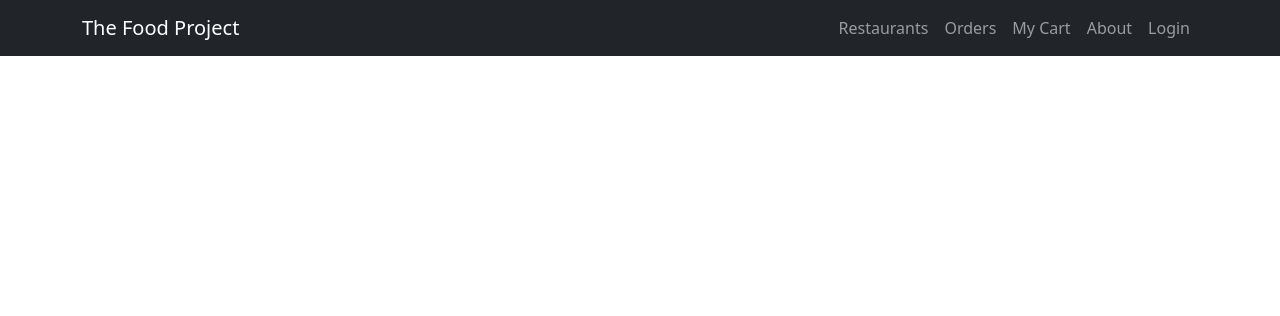
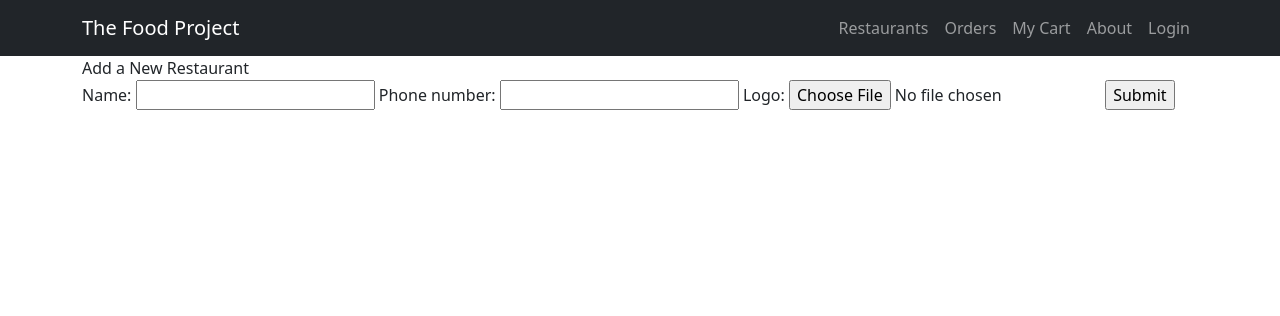
Before and after one commit to AbdallhOmarr/The-Food-Project, a Django app: page /restaurants/ in a window 1280 px wide. Shown: the top 316 px of the page. Run offline with Django 4.2, Linux system fonts and the light colour scheme; tables that the repository leaves empty hold one stand-in row (values such as "Sample post"); parts of the project's set-up code (start-up, migrations or seed data) failed here and were passed over; some web fonts are replaced.

Commit message:
Finished restaurant page and now going to menu

```diff
--- a/api/urls.py
+++ b/api/urls.py
@@ -3,6 +3,7 @@ from . import views
 
 urlpatterns = [
     path('', views.get_orders_data),
+    path('addOrder', views.create_new_order, name="orderPOST"),
     path('getOrders', views.get_orders_data, name="ordersData"),
     path('getRestaurants', views.get_restaurants_data, name="restaurantsData"),
     path('addVotes', views.add_votes, name="votePOST"),
--- a/api/views.py
+++ b/api/views.py
@@ -24,7 +24,7 @@ def get_restaurants_data(request):
 
 
 @api_view(['POST'])
-def addData(request):
+def create_new_order(request):
     print("POST method")
     seralizer = OrderSerializer(data=request.data)
     if seralizer.is_valid():
@@ -68,3 +68,7 @@ def update_restaurant_vote(request):
         return Response(serializer.errors, status=status.HTTP_400_BAD_REQUEST)
     else:
         return Response(status=status.HTTP_400_BAD_REQUEST, data={"error": "vote already exists"})
+
+
+
+## send and recieve any type of data
--- a/polls/static/style.css
+++ b/polls/static/style.css
@@ -24,3 +24,7 @@
     height: 300px;
 
 }
+
+.hideBtn{
+    visibility: hidden;
+}
--- a/polls/templates/restaurants.html
+++ b/polls/templates/restaurants.html
@@ -4,8 +4,55 @@
 
 {% block body %}
 <div class="container">
+    <div>
+        <label for="">Add a New Restaurant</label>
+      </div>
+      <div>
+        <form action="" method="post" enctype="multipart/form-data">
+          {% csrf_token %}
+          {{form}}
+          <input type="submit" value="Submit">
+        </form>
+      </div>
+
+      <div>
+        {% include 'message.html' %}
+      </div>
+  </div>
+<div class="container">
     <div id="restaurant-rows" class="py-4"></div>
 </div>
+<script>
+    function checkVote(restaurantID,currentVote){
+        if (currentVote >= 3) {
+            axios.defaults.xsrfCookieName = 'csrftoken';
+            axios.defaults.xsrfHeaderName = "X-CSRFTOKEN";
+
+            axios({
+                method: 'post',
+                baseURL: window.location.origin,
+                url: 'api/addData',
+                data: {
+                resturant: restaurantID
+                },
+                responseType: 'json',
+            })
+                .then(function (response) {
+                console.log(' success');
+                })
+                .catch(function (error) {
+                console.log(' error=', error.message);
+                });
+
+
+            document.getElementById("link-" + restaurantID).style.visibility = "visible";
+
+            console.log("Order started");
+
+        }
+
+    }
+</script>
 <script>
     async function updateVotes(){
         const response1 = await fetch('{% url "restaurantsData" %}');
@@ -31,6 +78,20 @@
 
             }
             document.querySelector(`#number-${restaurants[i].id}`).innerHTML = restaurantVote
+            if( restaurants[i].current_vote>=3){
+                let linkTag = await document.querySelector(`#link-${restaurants[i].id}`)
+                console.log("Votes >=3")
+                if (linkTag){
+                    console.log("visible")
+                    linkTag.classList.toggle('hideBtn')
+                }
+
+            }
+            var baseUrl = window.location.origin; // gets the base URL of the current page
+            let linkTag = document.querySelector(`#link-${restaurants[i].id}`)
+            linkTag.href = baseUrl + '/menu/' + restaurants[i].id + '/'; // change the href attribute
+
+
 
     }}
 </script>
@@ -66,7 +127,6 @@
                     }}
                 );
 
-
 }
 
 
@@ -88,6 +148,7 @@
         const response2 = await fetch("{% url 'voteGET'%}")
         const votesData = await response2.json();
         for (var i = 0; i < restaurants.length; i++) {
+
             let restaurantVote;
             //get votes for restaurant
             let restaurantVoteArray = []
@@ -115,6 +176,7 @@
             // Add the restaurant details to the card
             var cardBody = document.createElement("div");
             cardBody.classList.add("card-body", "text-center");
+
             cardBody.innerHTML = `
               <div class="h1 mb-1">
                 <img src="${restaurants[i].logo}" class="img-thumbnail logo-size" alt="">
@@ -124,7 +186,14 @@
               <form>
                 <input type="text" id="number-${restaurants[i].id}" value="${restaurants[i].current_vote}" readonly="readonly" />
                 <input type="button" id="button-${restaurants[i].id}" onclick="incrementValue(${userID},${restaurants[i].id})" value="Vote" />
+
               </form>
+
+              <a href="" id="link-${restaurants[i].id}"
+
+              class="btn btn-dark ms-auto hideBtn">Order Now</a>
+
+
             `;
             card.appendChild(cardBody);
 
@@ -147,8 +216,11 @@
                 row.classList.add("row");
 
             }
+
+
         }
         container.appendChild(row);
+        await updateVotes();
 
     }
     getData();
@@ -156,4 +228,5 @@
 
     // Add the remaining row to the container
 </script>
+
 {% endblock %}
--- a/polls/urls.py
+++ b/polls/urls.py
@@ -8,7 +8,7 @@ from django.conf.urls.static import static
 urlpatterns = [
     path('', views.index, name='index'),
     path('restaurants/', views.restaurants, name='restaurants'),
-    path('menu/<str:pk>/', views.menu, name='menu'),
+    path('menu/<int:pk>/', views.menu, name='menu'),
     path('cart/', views.cart, name='cart'),
     path('about/', views.about, name='about'),
     path('login/', views.loginView, name='login'),
--- a/polls/views.py
+++ b/polls/views.py
@@ -15,6 +15,7 @@ import time
 # when a request comes to ask for about html return the render
 def about(request):
     return render(request, 'about.html')
+
 
 def restaurants(request):
     form = forms.AddRestaurantForm()
```
